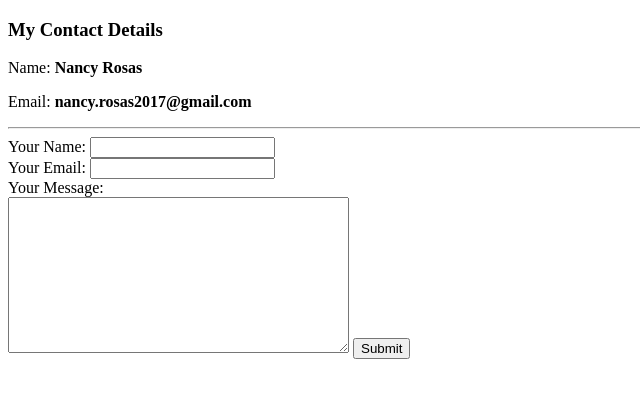
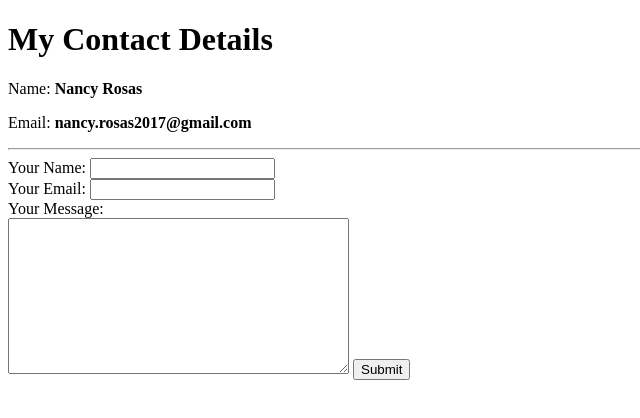
Before and after one commit to NR3394/CV, a plain HTML site: page contact.html in a window 1280 px wide. Shown: the whole page, without its empty margins (0-640 px from the left). Drawn offline with Linux system fonts and the light colour scheme.

Commit message:
Update contact.html

```diff
--- a/contact.html
+++ b/contact.html
@@ -7,7 +7,7 @@
 
   <body>
 
-    <h3> My Contact Details </h3>
+    <h1> My Contact Details </h1>
     <p> Name:
       <strong>Nancy Rosas</strong> <br>
     <p>
```
